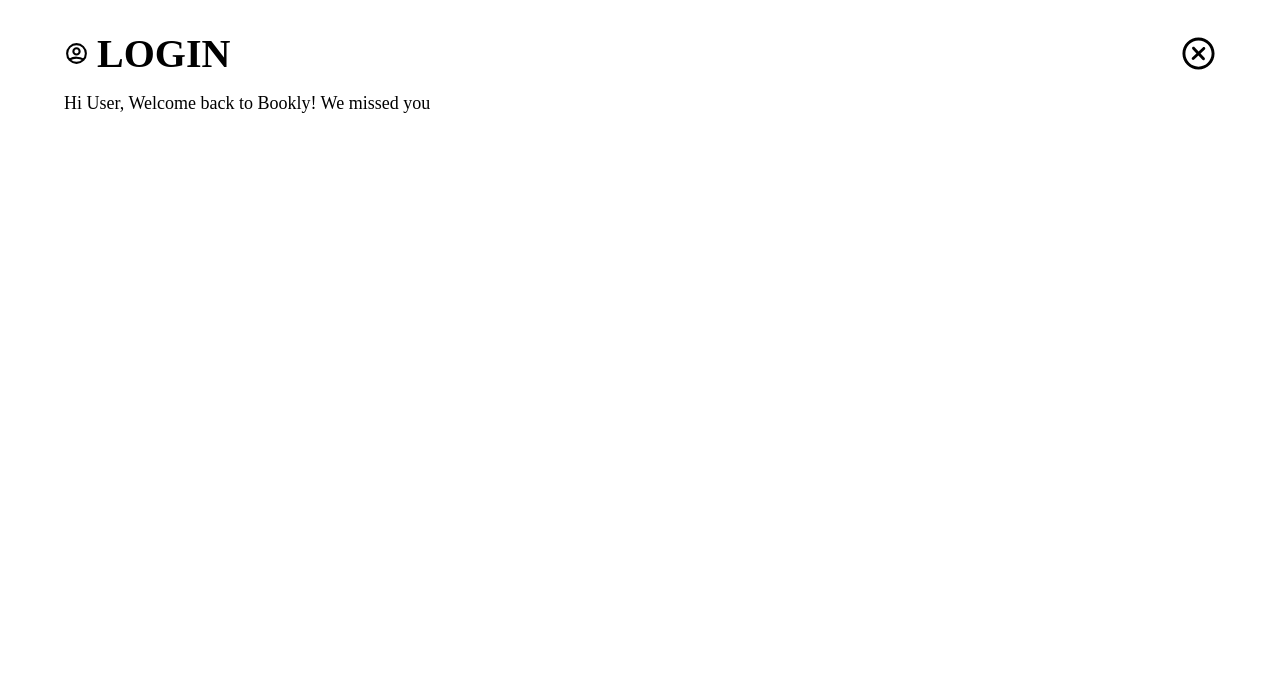
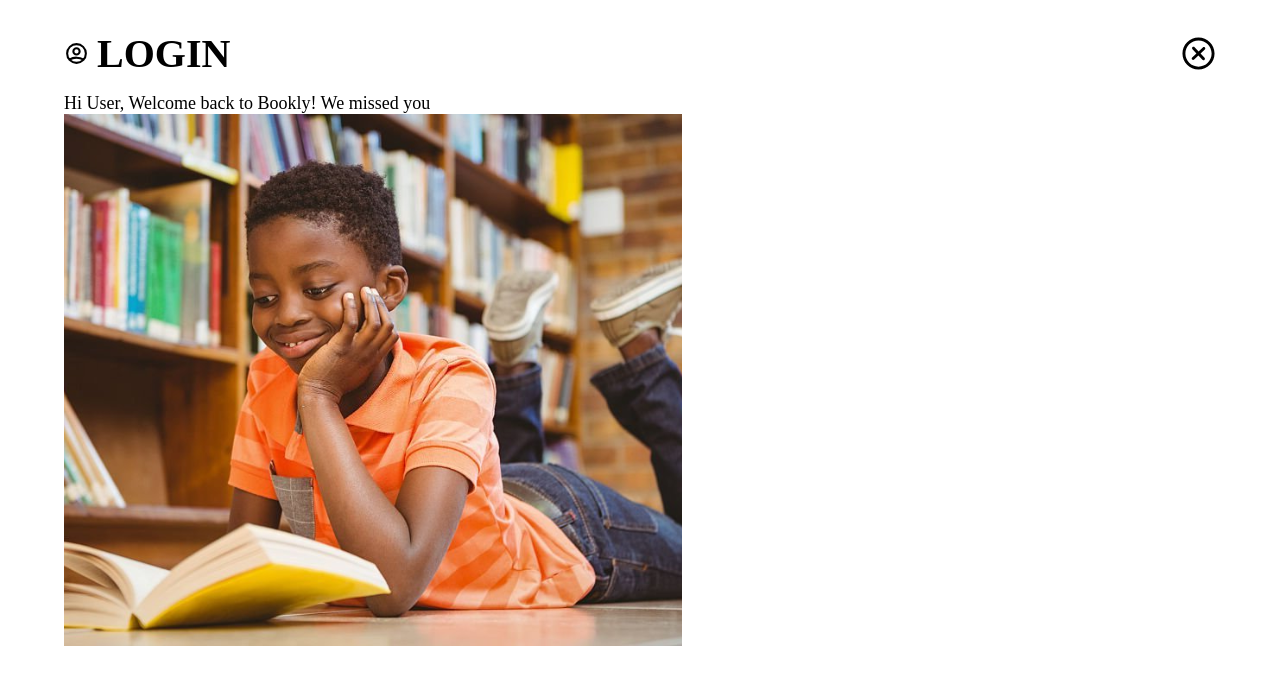
Before and after one commit to gift56/Bookly2.0, a React (Create React App) app: page / in a window 1280 px wide. Shown: the top 684 px of the page. Built offline with nearby package versions, Linux system fonts and the light colour scheme; the HTML template or start-up script is replaced by a standard one.

Commit message:
added some updated

```diff
--- a/src/components/Login.jsx
+++ b/src/components/Login.jsx
@@ -2,6 +2,7 @@ import React from "react";
 import Image from "../images/loginImg.svg";
 import { HiOutlineUserCircle } from "react-icons/hi";
 import { CgCloseO } from "react-icons/cg";
+import { BsEyeSlash, BsEye } from "react-icons/bs";
 
 const Login = () => {
   return (
@@ -18,6 +19,12 @@ const Login = () => {
             </div>
             <p>Hi User, Welcome back to Bookly! We missed you</p>
           </div>
+          <div className="formContainer">
+            <div className="leftSide"></div>
+            <div className="rightSide">
+              <img src={Image} alt="/" />
+            </div>
+          </div>
         </div>
       </div>
     </div>
```
